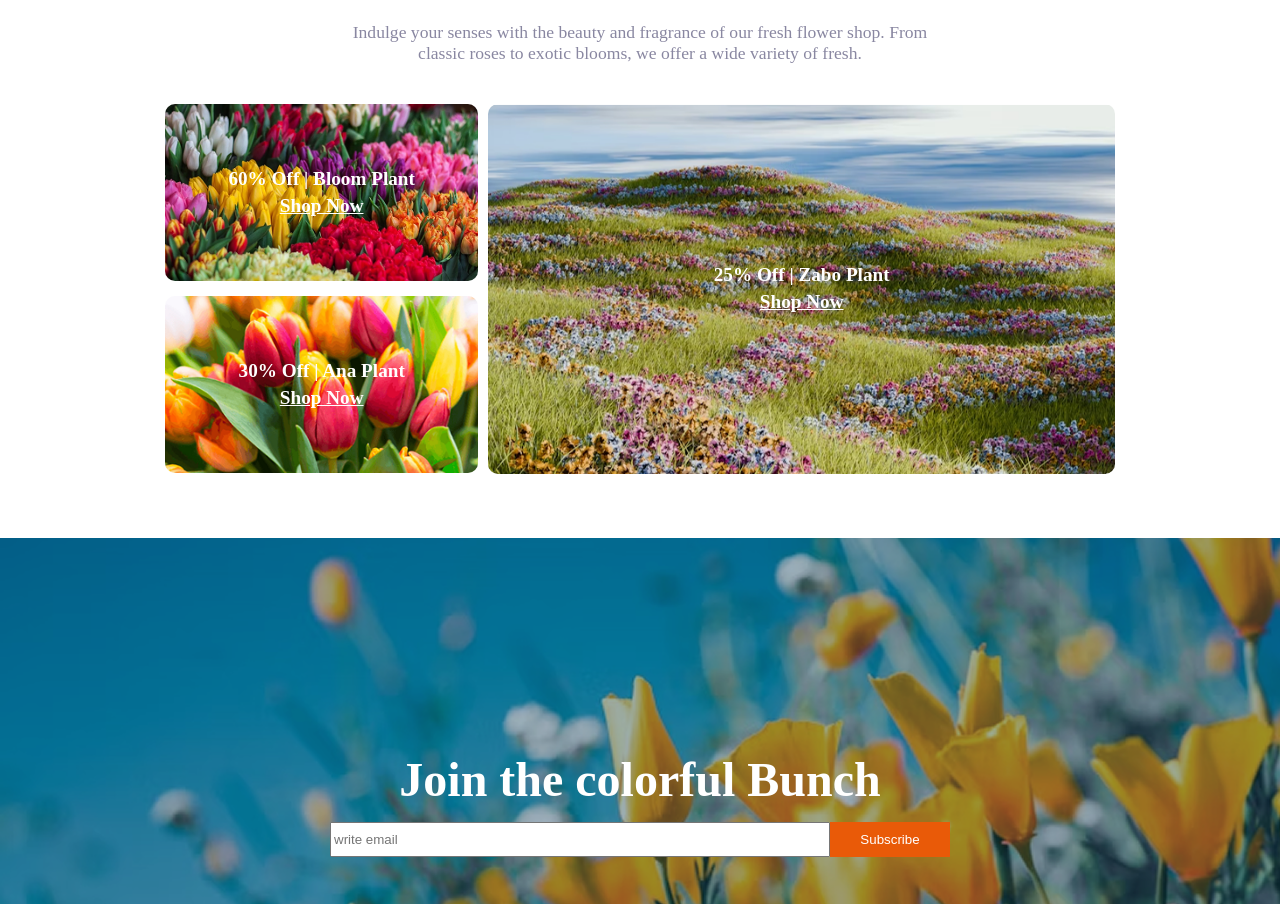
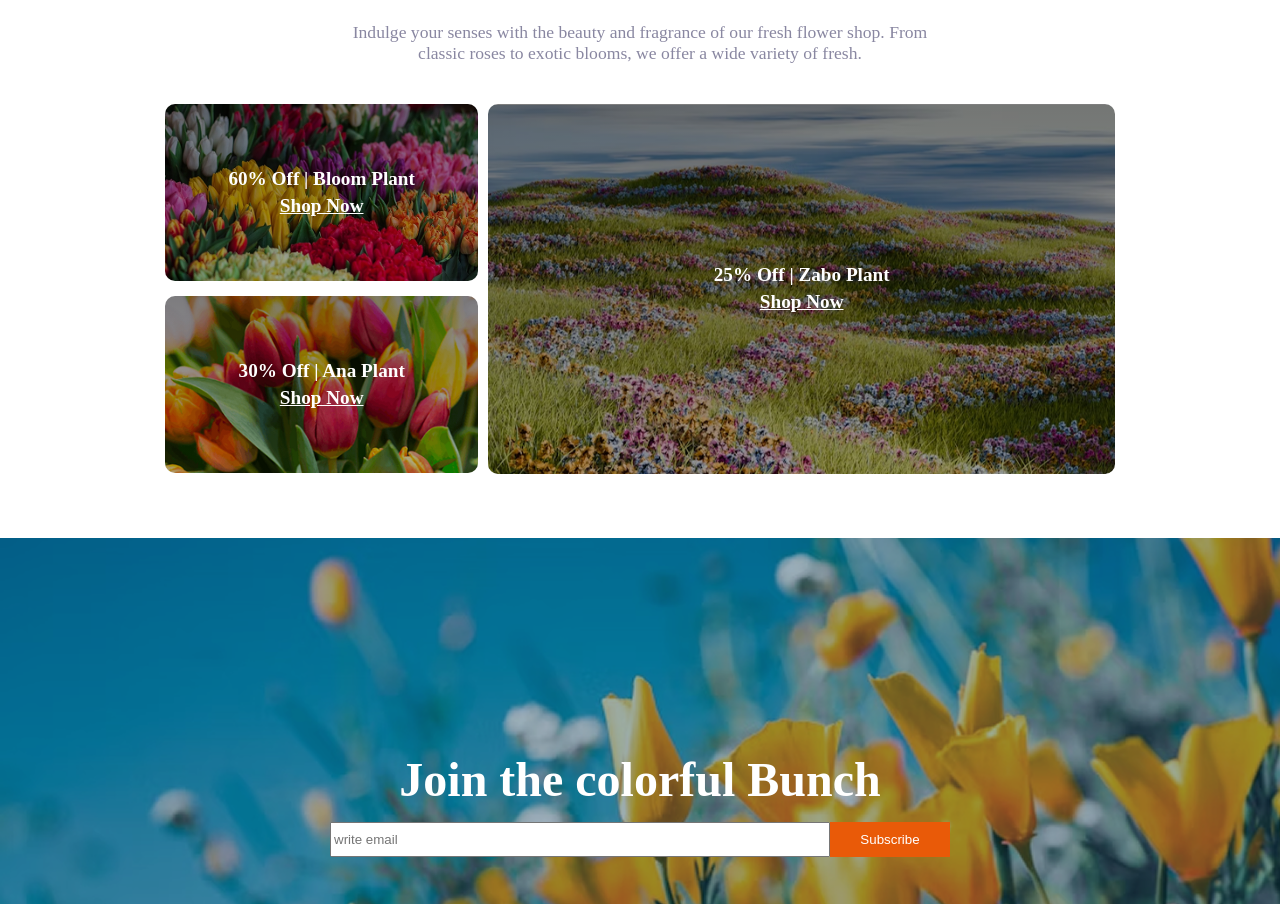
Before and after one commit to sarwarx369/assignment-2, a plain HTML site: page index.html in a window 1280 px wide. Shown: the part 2421-3325 px from the top of the page. Drawn offline with Linux system fonts and the light colour scheme.

Commit message:
linear gradient added

```diff
--- a/flower.css
+++ b/flower.css
@@ -174,7 +174,8 @@ ul {
   gap: 10px;
 }
 .deal-card {
-  background-image: url("assets/deal-bloom.png");
+  background-image: linear-gradient(rgba(0, 0, 0, 0.5), rgba(0, 0, 0, 0.3)),
+    url("assets/deal-bloom.png");
   background-repeat: no-repeat;
   max-width: 100%;
   height: 177px;
@@ -203,7 +204,8 @@ ul {
   font-weight: bolder;
 }
 .deal-card-u {
-  background-image: url("assets/deal-ana.png");
+  background-image: linear-gradient(rgba(0, 0, 0, 0.5), rgba(0, 0, 0, 0.3)),
+    url("assets/deal-ana.png");
   background-repeat: no-repeat;
   max-width: 100%;
   height: 177px;
@@ -220,7 +222,8 @@ ul {
   margin-bottom: 15px;
 }
 .deal-card2 {
-  background-image: url("assets/deal-zabo.png");
+  background-image: linear-gradient(rgba(0, 0, 0, 0.5), rgba(0, 0, 0, 0.3)),
+    url("assets/deal-zabo.png");
   background-repeat: no-repeat;
   width: 100%;
   height: 370px;
```
